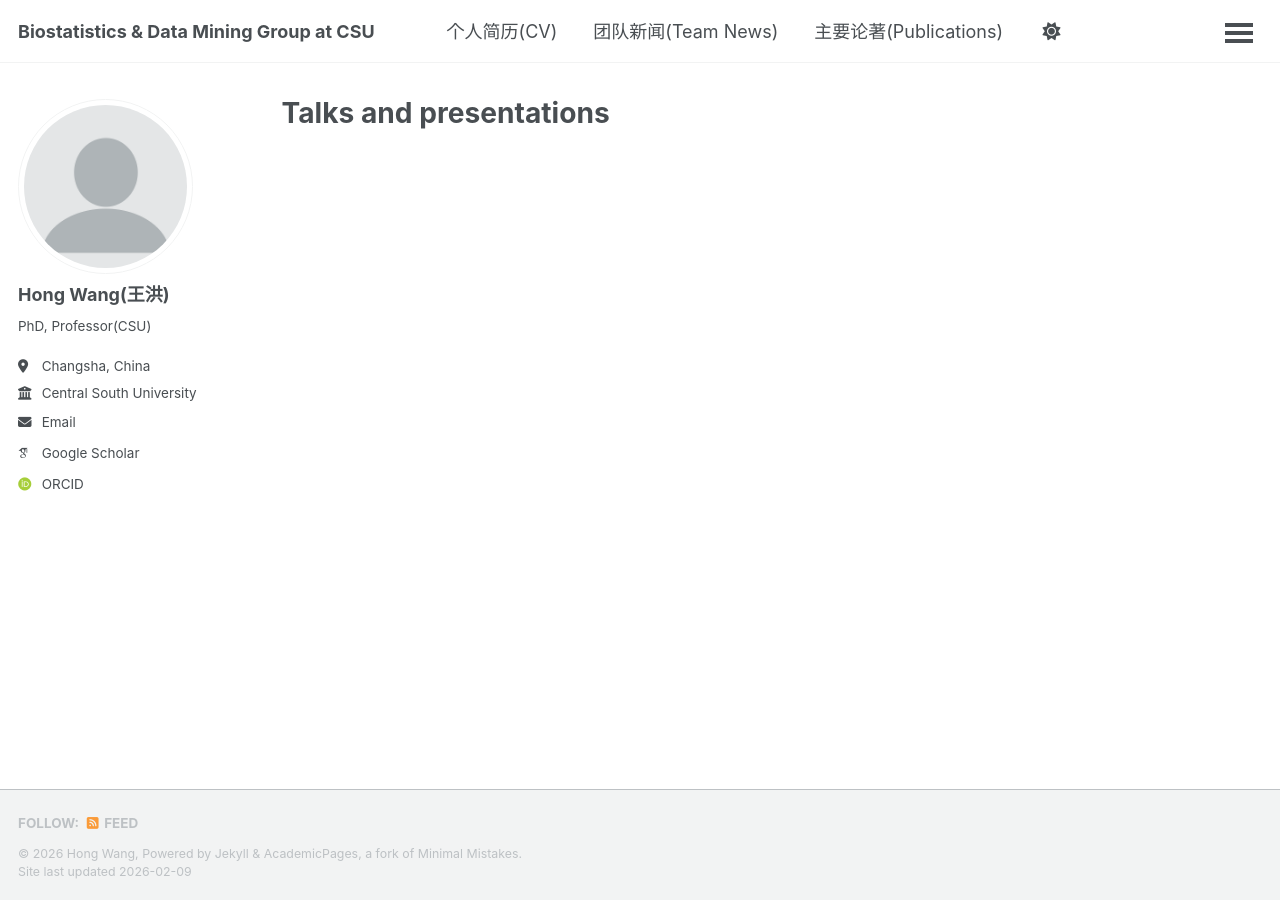
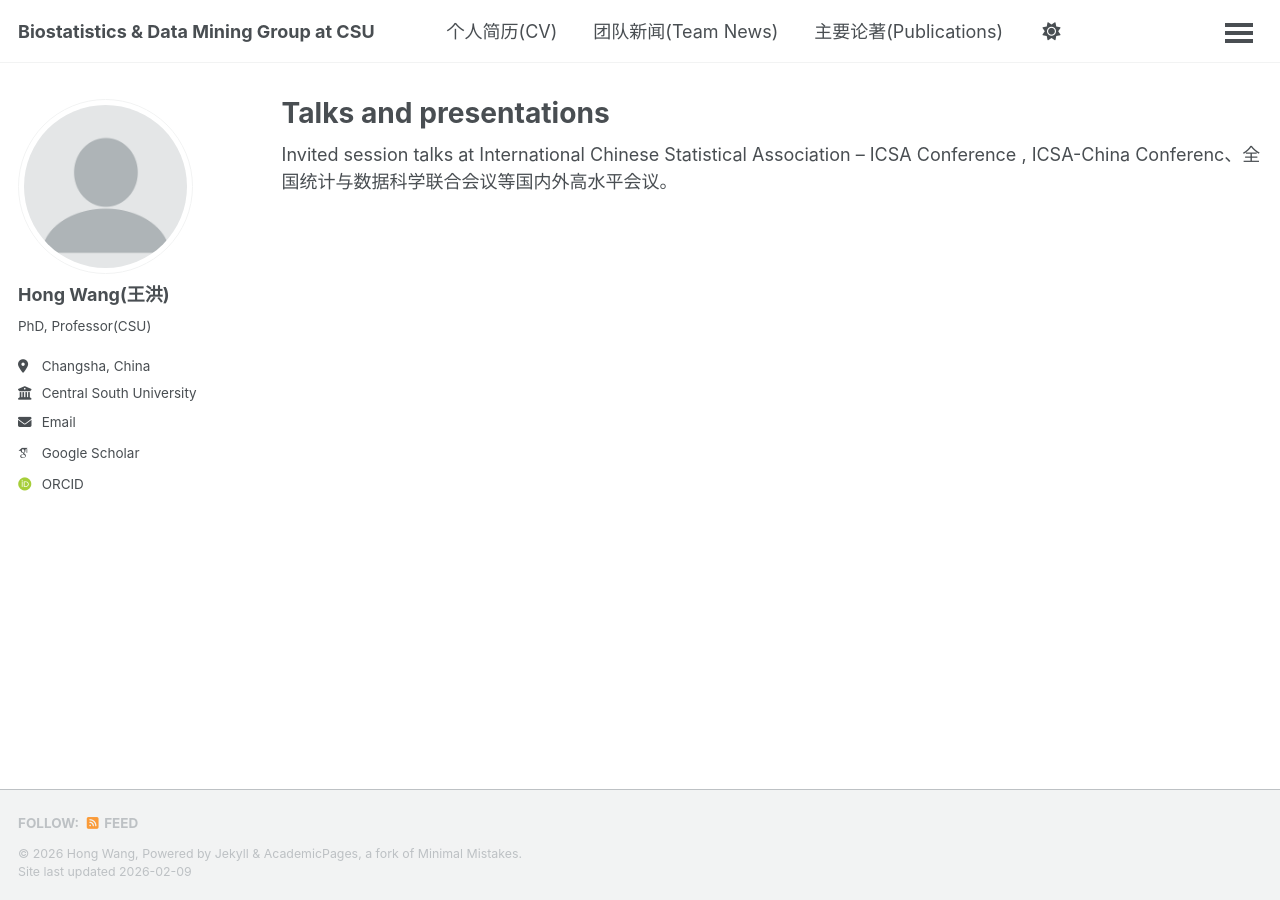
Before and after one commit to whcsu/whcsu.github.io, a Jekyll site: the page built from _pages/talks.html, in a window 1280 px wide. Built offline with Jekyll 4.4.1, drawn with Linux system fonts in a browser that asks for light colours; some web fonts are replaced; a script bundle is joined from its source files by our own code; library files that are not in the unit come from our copies.

Commit message:
Update talks.html

```diff
--- a/_pages/talks.html
+++ b/_pages/talks.html
@@ -4,7 +4,7 @@ title: "Talks and presentations"
 permalink: /talks/
 author_profile: true
 ---
-
+Invited session talks at International Chinese Statistical Association – ICSA Conference , ICSA-China Conferenc、全国统计与数据科学联合会议等国内外高水平会议。
 {% if site.talkmap_link == true %}
 
 <p style="text-decoration:underline;"><a href="/talkmap.html">See a map of all the places I've given a talk!</a></p>
```
